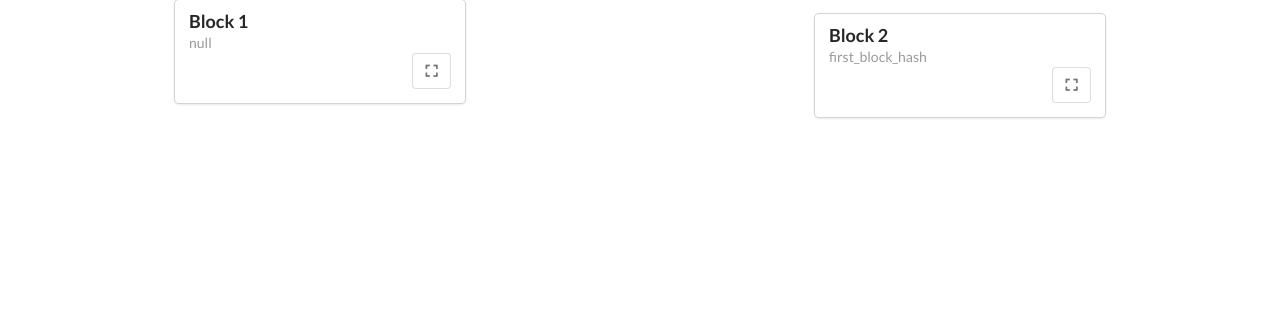
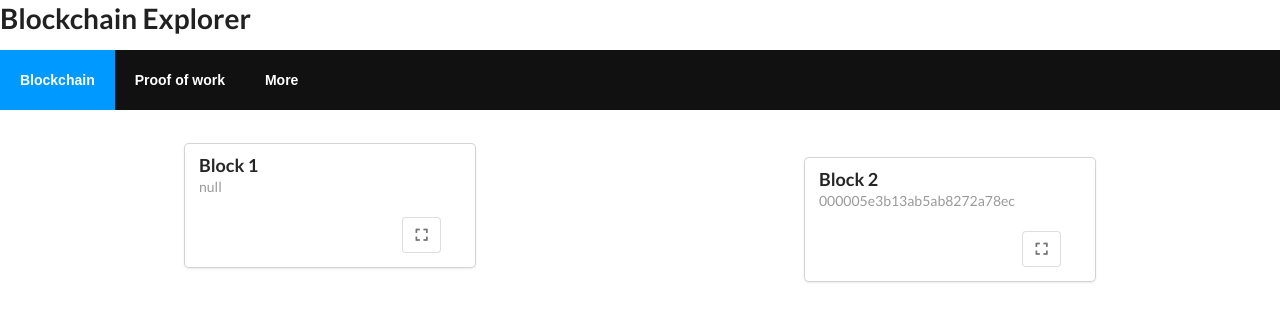
Before and after one commit to isavita/blockchain-explorer, a React (Create React App) app: page / in a window 1280 px wide. Shown: the top 322 px of the page. Built offline with nearby package versions, Linux system fonts and the light colour scheme.

Commit message:
Add navbar and proof of work section

```diff
--- a/package.json
+++ b/package.json
@@ -3,8 +3,10 @@
   "version": "0.1.0",
   "private": true,
   "dependencies": {
+    "crypto-js": "^3.1.9-1",
     "react": "^16.2.0",
     "react-dom": "^16.2.0",
+    "react-router-dom": "^4.2.2",
     "react-scripts": "1.0.17",
     "semantic-ui-css": "^2.2.12",
     "semantic-ui-react": "^0.77.2"
--- a/src/App.js
+++ b/src/App.js
@@ -1,14 +1,27 @@
 import React, { Component } from 'react';
-import Blockchain from './components/Blockchain.js';
+import { Route, NavLink, HashRouter } from 'react-router-dom';
+import Blockchain from './components/Blockchain';
+import ProofOfWork from './components/ProofOfWork';
+import More from './components/More';
 
-class App extends Component {
+export default class App extends Component {
   render() {
     return (
-      <div className="App">
-        <Blockchain />
-      </div>
+      <HashRouter>
+        <div className="App">
+          <h1>Blockchain Explorer</h1>
+          <ul className='header'>
+            <li><NavLink exact to='/'>Blockchain</NavLink></li>
+            <li><NavLink to='/proof-of-work'>Proof of work</NavLink></li>
+            <li><NavLink to='/more'>More</NavLink></li>
+          </ul>
+          <div className='content'>
+            <Route exact path='/' component={Blockchain} />
+            <Route path='/proof-of-work' component={ProofOfWork} />
+            <Route path='/more' component={More} />
+          </div>
+        </div>
+      </HashRouter>
     );
   }
 }
-
-export default App;
--- a/src/components/Block.js
+++ b/src/components/Block.js
@@ -26,7 +26,7 @@ export default class Block extends Component {
               {this.props.nonce}
             </p>
             <p data-tooltip='Timestamp' data-position='left center'>
-              {Date(this.props.timestamp).toString()}
+              {new Date(this.props.timestamp).toString()}
             </p>
           </div>
           <div className='extra content center aligned transaction-list'>
--- a/src/components/Blockchain.js
+++ b/src/components/Blockchain.js
@@ -10,36 +10,25 @@ export default class Blockchain extends Component {
   }
 
   render() {
-    // const blockchain = window.Seed.blockchain.map((block) => (
-      // <Block
-      //   key={'block-' + block.index}
-      //   index={block.index}
-      //   data={block.data}
-      //   previous_hash={block.previous_hash}
-      //   hash={block.hash}
-      //   timestamp={block.timestamp}
-      // />
-    // ));
-
     return (
       <div className="blockchain">
         <ToggleableBlock
           id={'block-1'}
           index={1}
-          date={null}
+          date={'null'}
           previous_hash={'null'}
-          hash={'the_hash_of_this_block1'}
-          nonce={'Random1 32-bit Integer'}
+          hash={'000005e3b13ab5ab8272a78ec'}
+          nonce={'4125931309'}
           timestamp={new Date().getTime()}
         />
         <ToggleableBlock
           id={'block-2'}
           index={2}
           date={null}
-          previous_hash={'first_block_hash'}
-          hash={'the_hash_of_this_block1'}
-          nonce={'Random2 32-bit Integer'}
-          timestamp={new Date().getTime()}
+          previous_hash={'000005e3b13ab5ab8272a78ec'}
+          hash={'00000d387a3f3e5c0aebd3847'}
+          nonce={'1350385326'}
+          timestamp={new Date().getTime() + 587000}
         />
       </div>
     );
--- /dev/null
+++ b/src/components/More.js
@@ -0,0 +1,14 @@
+import React, { Component } from 'react';
+
+export default class More extends Component {
+  render() {
+    return (
+      <div>
+        <ul>
+          <li><a href='https://blockchain.info/' target='_blank'>Blockchain</a></li>
+          <li><a href='http://mapofcoins.com/' target='_blank'>Map of coins</a></li>
+        </ul>
+      </div>
+    );
+  }
+}
--- /dev/null
+++ b/src/components/ProofOfWork.js
@@ -0,0 +1,46 @@
+import React, { Component } from 'react';
+import ProofOfWorkForm from './ProofOfWorkForm';
+import SHA256 from 'crypto-js/sha256';
+
+export default class ProofOfWork extends Component {
+  constructor(props) {
+    super(props);
+
+    this.handleSubmit = this.handleSubmit.bind(this);
+    this.calculateBlockHash = this.calculateBlockHash.bind(this);
+    this.state = {
+      difficulty: 2,
+      hash: ''
+    }
+  }
+
+  handleSubmit(attrs) {
+    this.setState({
+      difficulty: attrs['difficulty'],
+      hash: this.calculateBlockHash(attrs['difficulty'])
+    });
+  }
+
+  calculateBlockHash(difficulty) {
+    let hash = '';
+    let nonce = 0;
+    while (hash.substring(0, difficulty) !== '0'.repeat(difficulty)) {
+      hash = SHA256(nonce + 'You should work really hard').toString();
+      nonce++;
+    };
+
+    return hash;
+  }
+
+  render() {
+    return (
+      <div>
+        <ProofOfWorkForm
+          difficulty={this.state.difficulty}
+          onFormSubmit={this.handleSubmit}
+        />
+        <h1>{this.state.hash}</h1>
+      </div>
+    );
+  }
+}
--- /dev/null
+++ b/src/components/ProofOfWorkForm.js
@@ -0,0 +1,50 @@
+import React, { Component } from 'react';
+
+export default class ProofOfWorkForm extends Component {
+  constructor(props) {
+    super(props);
+
+    this.handleDifficultyChange = this.handleDifficultyChange.bind(this);
+    this.handleSubmit = this.handleSubmit.bind(this);
+    this.state = {
+      difficulty: this.props.difficulty || 1,
+    }
+  }
+
+  handleDifficultyChange(e) {
+    this.setState({ difficulty: e.target.value });
+  }
+
+  handleSubmit() {
+    this.props.onFormSubmit({
+      difficulty: this.state.difficulty
+    });
+  }
+
+  render() {
+    return (
+      <div className='ui centered card'>
+        <div className='content'>
+          <div className='ui form'>
+            <div className='field'>
+              <label>Hash puzzle difficulty</label>
+              <input
+                type='text'
+                value={this.state.difficulty}
+                onChange={this.handleDifficultyChange}
+              />
+            </div>
+            <div className='ui two bottom attached buttons'>
+              <button
+                className='ui basic blue button'
+                onClick={this.handleSubmit}
+              >
+                {'Submit'}
+              </button>
+            </div>
+          </div>
+        </div>
+      </div>
+    );
+  }
+}
--- a/src/components/TransactionList.js
+++ b/src/components/TransactionList.js
@@ -9,6 +9,26 @@ export default class TransactionList extends Component {
     return (
       <div id='transactions'>
         {transactions}
+        <div className='ui celled grid'>
+          <div className='row'>
+            <div className='intups eight wide column'>
+              <h5 data-tooltip='Input addresses' data-position='left center'>
+                Inputs:
+              </h5>
+            </div>
+            <div className='outputs eight wide column'>
+              <h5 data-tooltip='Output addresses' data-position='right center'>
+                Outputs:
+              </h5>
+              <p>{'Output Address 1'}</p>
+              <div>
+                <h5 data-tooltip='Miner reward' data-position='right center'>
+                  {'25 BTC'}
+                </h5>
+              </div>
+            </div>
+          </div>
+        </div>
       </div>
     );
   }
--- a/src/index.css
+++ b/src/index.css
@@ -1,7 +1,47 @@
 body {
+  padding: 20px;
   margin: 0;
+}
+
+h1, h2, p, ul, li {
+  font-family: sans-serif;
+}
+
+ul.header li {
+  display: inline;
+  list-style-type: none;
+  margin: 0;
+}
+
+ul.header {
+  background-color: #111;
   padding: 0;
-  font-family: sans-serif;
+}
+
+ul.header li a {
+  color: #FFF;
+  font-weight: bold;
+  text-decoration: none;
+  padding: 20px;
+  display: inline-block;
+}
+
+.content {
+  background-color: #FFF;
+  padding: 20px;
+}
+
+.content h2 {
+  padding: 0;
+  margin: 0;
+}
+
+.content li {
+  margin-bottom: 10px;
+}
+
+.active {
+  background-color: #0099FF;
 }
 
 .block {
```
Also changed, not shown: 2 other files (tests, documents, lock files or other folders).
